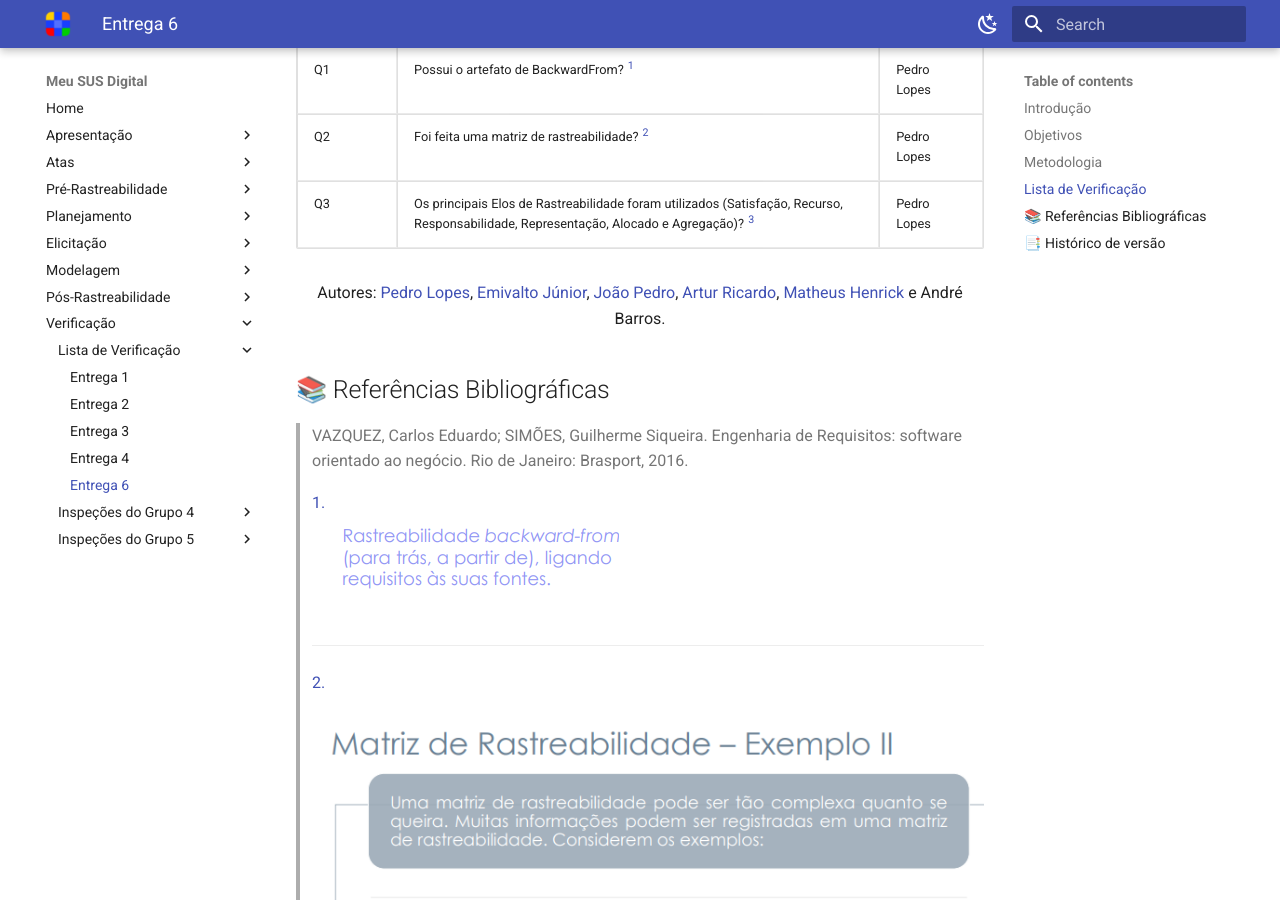
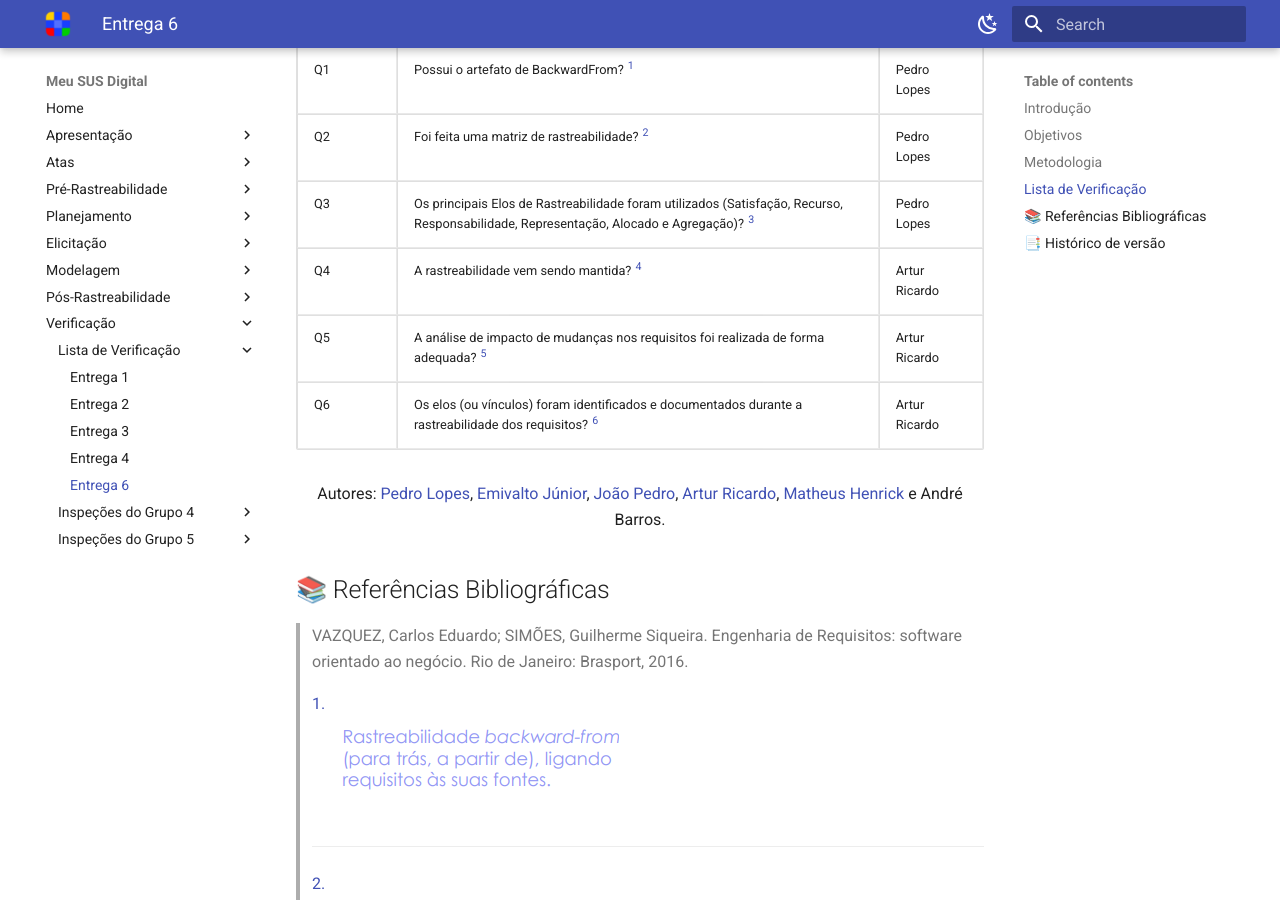
Before and after one commit to Requisitos-de-Software/2024.2-MeuSUSDigital, an MkDocs documentation site: the page built from docs/verificacao/lista_verif/entrega6.md, in a window 1280 px wide and 900 px high, scrolled down 1497 px. Built offline with MkDocs 1.6.1 and Material for MkDocs 9.7.7, drawn with Linux system fonts in a browser that asks for light colours; some of the changed text lies outside the part shown.

Commit message:
referências utilizadas na criação das questões da lista de verificação

```diff
--- a/docs/verificacao/lista_verif/entrega6.md
+++ b/docs/verificacao/lista_verif/entrega6.md
@@ -94,6 +94,21 @@
       <td>Os principais Elos de Rastreabilidade foram utilizados (Satisfação, Recurso, Responsabilidade, Representação, Alocado e Agregação)? <a id="anchor_3" href="#REF3"><sup>3</sup></a></td>
       <td>Pedro Lopes</td>
     </tr>
+        <tr>
+      <td>Q4</td>
+      <td>A rastreabilidade vem sendo mantida? <a id="anchor_4" href="#REF4"><sup>4</sup></a></td>
+      <td>Artur Ricardo</td>
+    </tr>
+        <tr>
+      <td>Q5</td>
+      <td>A análise de impacto de mudanças nos requisitos foi realizada de forma adequada? <a id="anchor_5" href="#REF5"><sup>5</sup></a></td>
+      <td>Artur Ricardo</td>
+    </tr>
+        <tr>
+      <td>Q6</td>
+      <td>Os elos (ou vínculos) foram identificados e documentados durante a rastreabilidade dos requisitos? <a id="anchor_6" href="#REF6"><sup>6</sup></a></td>
+      <td>Artur Ricardo</td>
+    </tr>
   </tbody>
 </table>
 
@@ -115,6 +130,15 @@
 >****
 ><a id="REF3">3.</a><br>![Referência 3](../referencias/elos_tipos.png)
 >****
+>****
+><a id="REF3">4.</a><br>![Referência 4](../referencias/q4-entrega6.png)
+>****
+>****
+><a id="REF3">5.</a><br>![Referência 4](../referencias/q5-entrega6.png)
+>****
+>****
+><a id="REF3">6.</a><br>![Referência 4](../referencias/q6-entrega6.png)
+>****
 
 
 ## 📑 Histórico de versão
@@ -123,3 +147,4 @@
 | :----: | --------- | --------- | :--------------: | ----------- | :-------------: |
 | `1.0`  | Criação do documento. | [Pedro Lopes](https://github.com/pLopess) | 19/01/2025 |  |  |
 | `1.1`  | Adicionando questões. | [Pedro Lopes](https://github.com/pLopess) | 19/01/2025 |  |  |
+| `1.2`  | Adição das questões 4, 5 e 6. | [Artur Ricardo](https://github.com/algorithmorphic) | 19/01/2025 |  |  |
```
Also changed, not shown: docs/verificacao/referencias/q4-entrega6.png (added), docs/verificacao/referencias/q5-entrega6.png (added), docs/verificacao/referencias/q6-entrega6.png (added).
